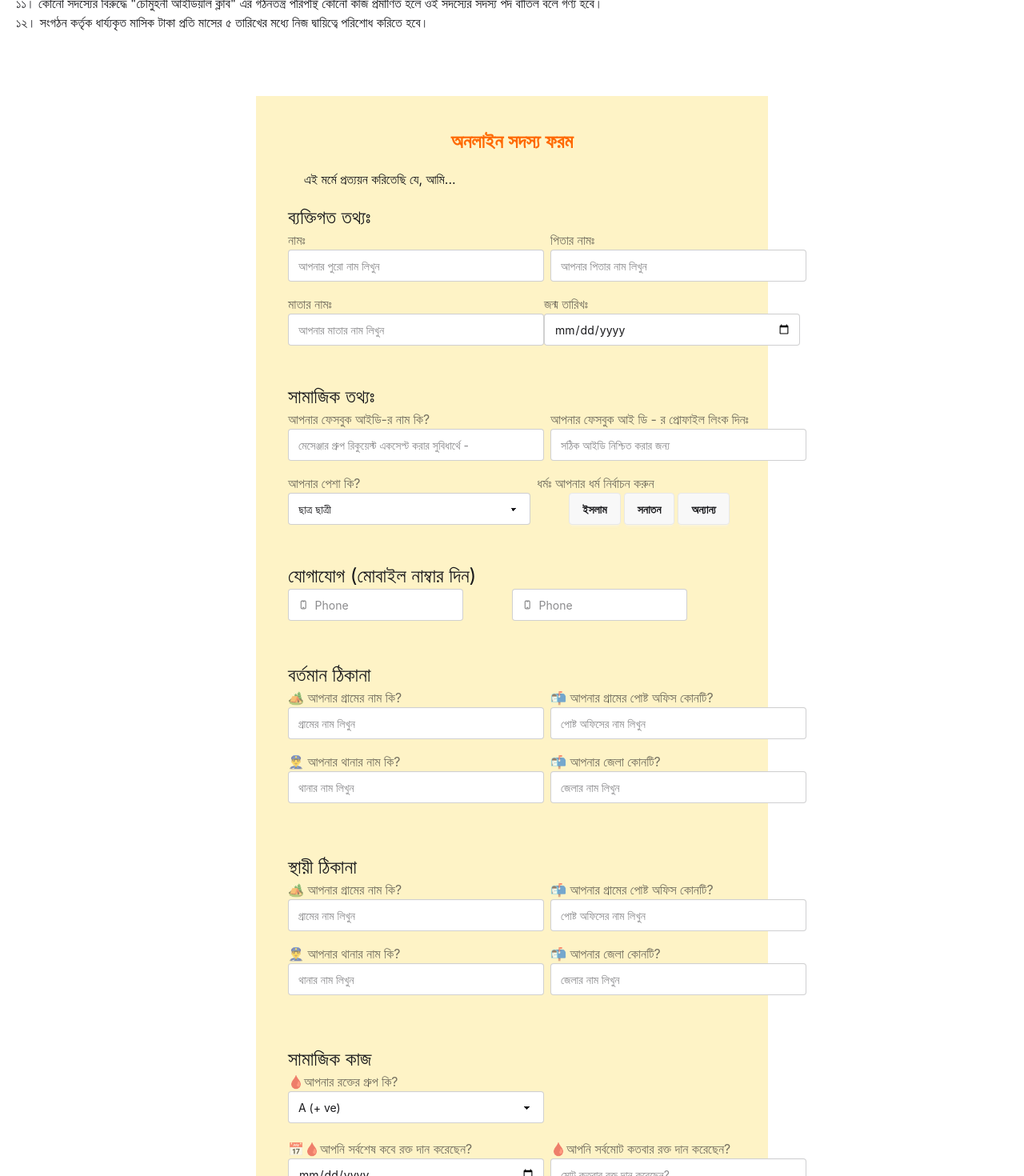
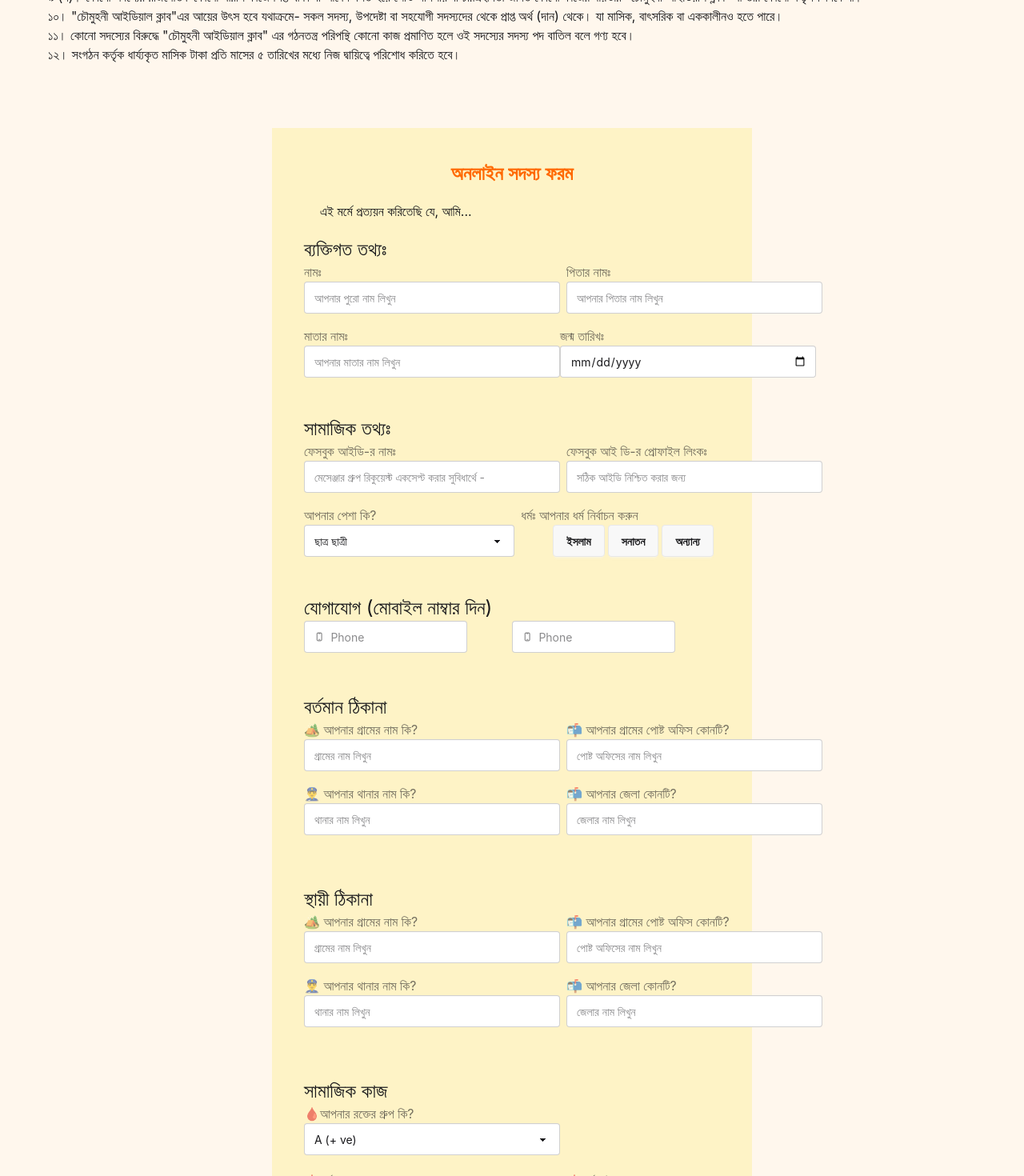
Before and after one commit to MdHasan0467/Chowmuhani-Ideal-Club-Client-side, a React (Vite) app: page /add-new-member in a window 1280 px wide. Shown: the part 520-1990 px from the top of the page at 80% size. Built offline with nearby package versions, Linux system fonts and the light colour scheme.

Commit message:
membershipForm correction and mobile responsive

```diff
--- a/src/Pages/MemberShipForm.jsx
+++ b/src/Pages/MemberShipForm.jsx
@@ -5,9 +5,11 @@ const MemberShipForm = () => {
 
 
   return (
-    <div className="">
+    <div className="bg-orange-50 p-10">
       {/* <img src={Shortaboli} alt="Shortaboli" className="w-full" /> */}
-      <div className="m-5">
+
+      {/* শর্তসমূহ */}
+      <div className="m-1 md:m-5">
         <h1 className="text-2xl font-bold underline my-5">শর্তাবলিঃ</h1>
         <p>১। আমি নিজ ইচ্ছায় বিনা স্বার্থে "চৌমুহনী আইডিয়াল ক্লাব" এর সদস্য হিসেবে কাজ করতে আগ্রহী।</p>
         <p>২। আমি আমার উপর অর্পিত সকল দ্বায়িত্ব, কর্তব্য, নিয়মাবলী ও সকল শর্তাবলি মানতে বাধ্য থাকিব।</p>
@@ -34,10 +36,12 @@ const MemberShipForm = () => {
         <p>১২। সংগঠন কর্তৃক ধার্য্যকৃত মাসিক টাকা প্রতি মাসের ৫ তারিখের মধ্যে নিজ দ্বায়িত্বে পরিশোধ করিতে হবে।</p>
 
       </div>
-      <form className="w-1/2 mx-auto mt-20 bg-amber-100 p-10">
+
+      {/* Online Form */}
+      <form className="md:w-1/2 md:mx-auto md:mt-20 mt-7 bg-amber-100 md:p-10 p-5">
       <h1 className="text-orange-500 font-serif text-xl md:text-2xl font-bold text-center">অনলাইন সদস্য ফরম</h1>
 
-      <p className="m-5">এই মর্মে প্রত্যয়ন করিতেছি যে, আমি...</p>
+      <p className="md:m-5 m-1">এই মর্মে প্রত্যয়ন করিতেছি যে, আমি...</p>
 
         <h2 className="text-2xl bold">ব্যক্তিগত তথ্যঃ</h2>
         <div className="space-y-4">
@@ -97,7 +101,7 @@ const MemberShipForm = () => {
            <div className="group-card md:flex">
             <div className="form-control">
               <label className="label">
-                <span className="label-text">আপনার ফেসবুক আইডি-র নাম কি?</span>
+                <span className="label-text">ফেসবুক আইডি-র নামঃ</span>
               </label>
               <input
                 type="text"
@@ -107,7 +111,7 @@ const MemberShipForm = () => {
             </div>
             <div className="form-control mx-2">
               <label className="label">
-                <span className="label-text">আপনার ফেসবুক আই ডি - র প্রোফাইল লিংক দিনঃ</span>
+                <span className="label-text">ফেসবুক আই ডি-র প্রোফাইল লিংকঃ</span>
               </label>
               <input
                 type="text"
@@ -335,7 +339,7 @@ const MemberShipForm = () => {
         <div className="group-card md:flex mt-5">
           <div className="form-control">
           <label className="label">
-            <span className="label-text">📅🩸আপনি সর্বশেষ কবে রক্ত দান করেছেন?</span>
+            <span className="label-text">🩸সর্বশেষ কবে রক্ত দান করেছেন?</span>
           </label>
           <input
             type="date"
@@ -345,7 +349,7 @@ const MemberShipForm = () => {
 
         <div className="form-control mx-2">
           <label className="label">
-            <span className="label-text">🩸আপনি সর্বমোট কতবার রক্ত দান করেছেন?</span>
+            <span className="label-text">🩸সর্বমোট কতবার রক্ত দান করেছেন?</span>
           </label>
           <input
             type="number"
--- a/src/Shared/Footer/Footer.jsx
+++ b/src/Shared/Footer/Footer.jsx
@@ -1,11 +1,11 @@
 const Footer = () => {
     return (
-        <div className="mt-10">
+        <div className="mt-10 font-serif">
             <p className="text-center">
                 <a
                     href="https://mdhasan-portfolio.vercel.app/"
                     target="_blank"
-                    className="py-10 hover:underline"
+                    className="py-10 hover:underline text-gray-400"
                 >
                 Copyright © MD Hasan 2026
                 </a>
```
Lines whose indentation alone changed are shown as unchanged.
